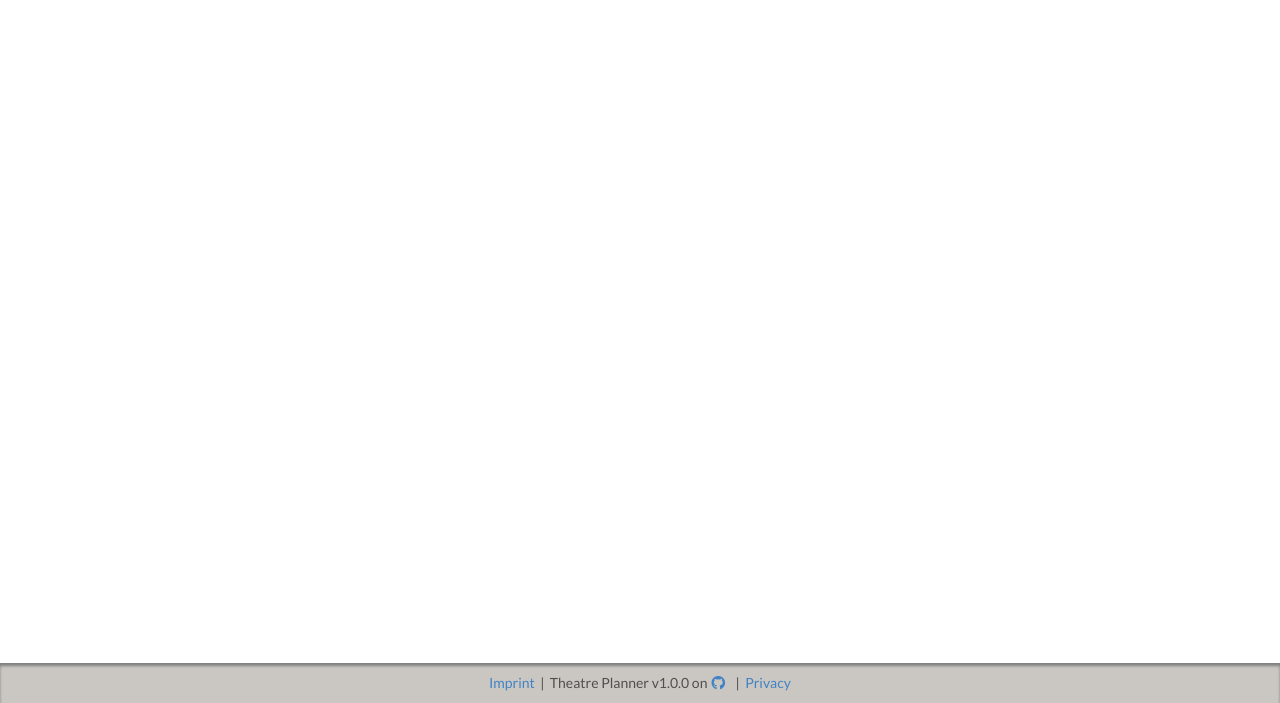
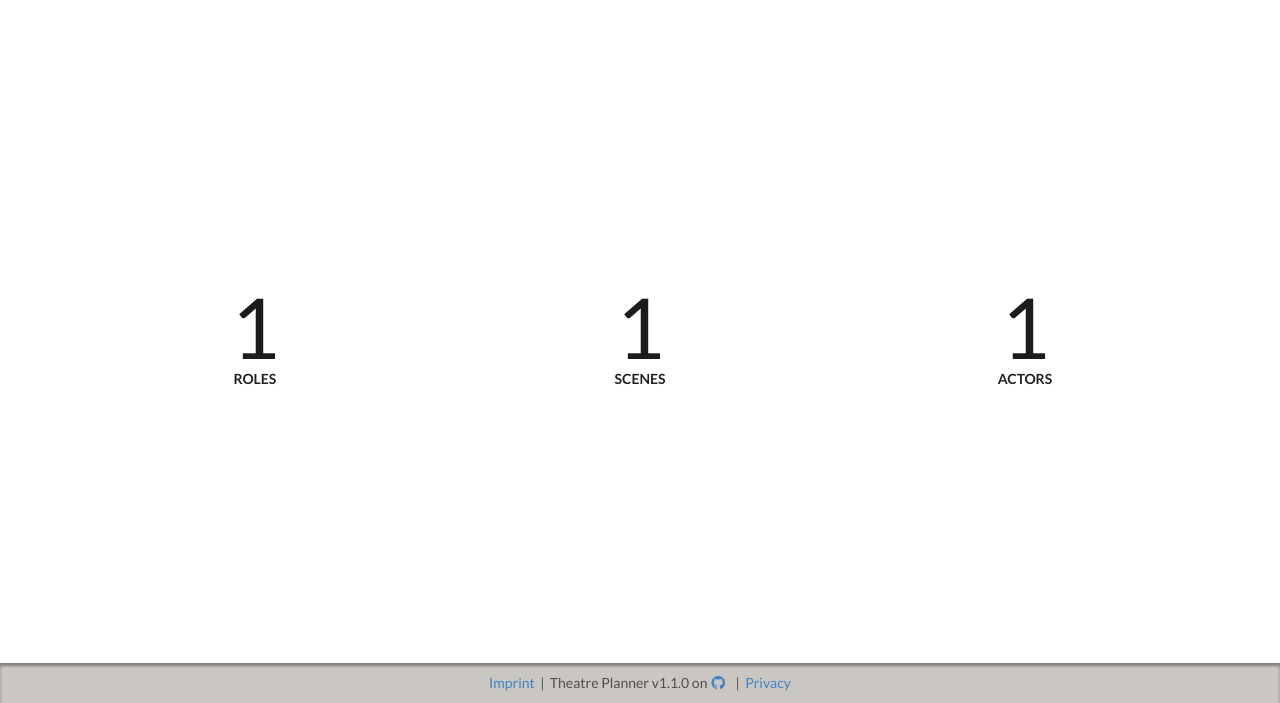
Before and after one commit to m4lt3/theatre_planner, a PHP site: page /pages/admin/dashboard.php in a window 1280 px wide. Shown: the part 97-800 px from the top of the page. Run offline with PHP 8.4, Linux system fonts and the light colour scheme; the visitor is signed in with stand-in values (Sample User, id 1); tables that the repository leaves empty or names only in its code hold one stand-in row (values such as "Sample post").

Commit message:
Add Admin Dashboard

```diff
--- a/pages/admin/dashboard.php
+++ b/pages/admin/dashboard.php
@@ -1,8 +1,16 @@
 <?php
 require_once $_SERVER["DOCUMENT_ROOT"] . "/theatre_planner/php/auth/sessionValidate.php";
+require_once $_SERVER["DOCUMENT_ROOT"] . "/theatre_planner/php/utils/database.php";
 if(!$loggedIn){
   header("location:/theatre_planner/index.php");
 }
+
+$db = new DBHandler();
+$roles = $db->baseQuery("SELECT COUNT(RoleID) AS RoleCount FROM ROLES")[0]["RoleCount"];
+$unplayed_roles = $db->baseQuery("SELECT RoleID, Name, Description FROM ROLES WHERE RoleID NOT IN (SELECT RoleID FROM PLAYS) ");
+$scenes = $db->baseQuery("SELECT COUNT(SceneID) AS SceneCount FROM SCENES")[0]["SceneCount"];
+$actors = $db->baseQuery("SELECT COUNT(UserID) AS UserCount FROM USERS")[0]["UserCount"];
+$roleless_actors = $db->baseQuery("SELECT UserID, Name, Mail FROM USERS WHERE UserID NOT IN (SELECT UserID FROM PLAYS)");
 ?>
 
 <!DOCTYPE html>
@@ -26,6 +34,107 @@ if(!$loggedIn){
     <?php include "nav.php" ?>
     <main class="ui container">
       <h1 class="ui large header"><?php echo $_SESSION["UserName"] ?>'s Admin Dashboard</h1>
+      <div class="ui stackable three column grid">
+        <div class="column">
+          <div class="ui huge statistic">
+            <div class="value">
+              <?php echo $roles ?>
+            </div>
+            <div class="label">
+              Roles
+            </div>
+          </div>
+          <?php
+          if(!empty($unplayed_roles)){
+            $count = count($unplayed_roles);
+            $unplayed_stat = <<<EOT
+            <div class="ui medium orange statistic">
+              <div class="value">
+                $count
+              </div>
+              <div class="label">
+                Without actor
+              </div>
+            </div>
+EOT;
+            echo $unplayed_stat;
+            echo '<div class="ui cards" style="margin-top:5px">';
+            foreach ($unplayed_roles as $unplayed_role) {
+              $unplayed_card =<<<EOT
+                <div class="ui card">
+                  <div class="content">
+                    <div class="header">
+                      {$unplayed_role["Name"]}
+                      <div class="right floated meta">#{$unplayed_role["RoleID"]}</div>
+                    </div>
+                  </div>
+                  <div class="content">
+                    <div class="ui sub header">Description</div>
+                    {$unplayed_role["Description"]}
+                  </div>
+                </div>
+EOT;
+              echo $unplayed_card;
+            }
+            echo '</div>';
+          }
+           ?>
+
+        </div>
+        <div class="column">
+          <div class="ui huge statistic">
+            <div class="value">
+              <?php echo $scenes ?>
+            </div>
+            <div class="label">
+              Scenes
+            </div>
+          </div>
+        </div>
+        <div class="column">
+          <div class="ui huge statistic">
+            <div class="value">
+              <?php echo $actors ?>
+            </div>
+            <div class="label">
+              Actors
+            </div>
+          </div>
+          <?php
+          if(!empty($roleless_actors)){
+            $count = count($roleless_actors);
+            $roleless_stat = <<<EOT
+            <div class="ui medium orange statistic">
+              <div class="value">
+                $count
+              </div>
+              <div class="label">
+                Without Role
+              </div>
+            </div>
+EOT;
+            echo $roleless_stat;
+
+            echo '<div class="ui cards" style="margin-top:5px">';
+            foreach ($roleless_actors as $roleless_actor) {
+              $roleless_card =<<<EOT
+                <div class="ui card">
+                  <div class="content">
+                    <div class="header">
+                      {$roleless_actor["Name"]}
+                      <div class="right floated meta">#{$roleless_actor["UserID"]}</div>
+                    </div>
+                    <div class="meta"><a href="mailto:{$roleless_actor["Mail"]}">{$roleless_actor["Mail"]}</a></div>
+                  </div>
+                </div>
+EOT;
+              echo $roleless_card;
+            }
+            echo '</div>';
+          }
+          ?>
+        </div>
+      </div>
     </main>
     <?php include $_SERVER["DOCUMENT_ROOT"] . "/theatre_planner/pages/footer.html" ?>
     <script type="text/javascript">
--- a/pages/footer.html
+++ b/pages/footer.html
@@ -1,6 +1,6 @@
 <footer>
   <span><a href="/theatre_planner/imprint.php">Imprint</a></span>
-  <span>Theatre Planner v1.0.0 on <a href=""><i class="github icon"></i></a></span>
+  <span>Theatre Planner v1.1.0 on <a href=""><i class="github icon"></i></a></span>
   <span><a href="/theatre_planner/privacy.php">Privacy</a></span>
 </footer>
 
```
